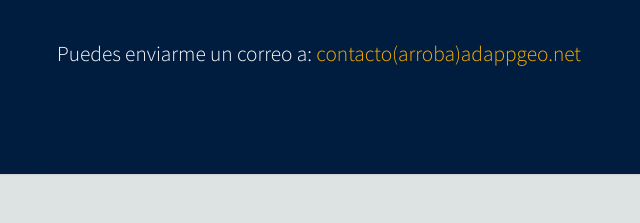
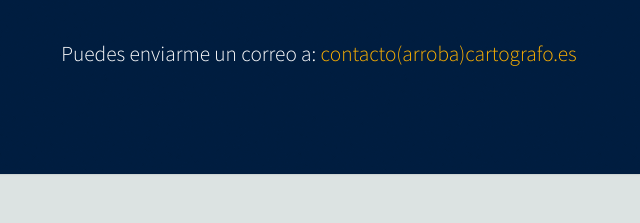
Before and after one commit to alayzappala/portfolio, a plain HTML site: page index.html in a window 1280 px wide. Shown: the part 7816-8039 px from the top of the page, 449-1089 px from the left. Drawn offline with nearby package versions, Linux system fonts and the light colour scheme; files that its build step writes are made by us from their sources.

Commit message:
Actualización contacto

```diff
--- a/index.html
+++ b/index.html
@@ -319,7 +319,7 @@
 							<header>
 								<h2>Contacto</h2>
 							</header>
-							<p>Puedes enviarme un correo a: <strong>contacto(arroba)adappgeo.net</strong></p>
+							<p>Puedes enviarme un correo a: <strong>contacto(arroba)cartografo.es</strong></p>
 						</div>
 					</section>
 			</div>
```
